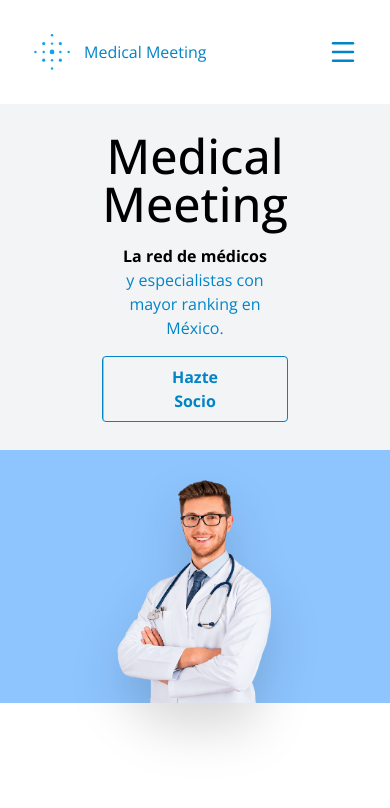
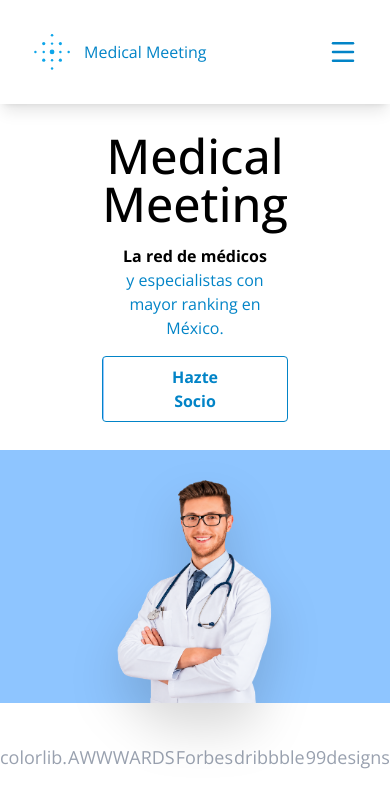
Before and after one commit to danlakelake/Medical-Meeting-React, a React (Vite) app: page / in a window 390 px wide. Shown: the top 808 px of the page. Built offline with nearby package versions, Linux system fonts and the light colour scheme.

Commit message:
ft: add responsive brands section

```diff
--- /dev/null
+++ b/src/components/Brands.tsx
@@ -0,0 +1,13 @@
+function Brands() {
+  return (
+    <div className="flex justify-between bg-white py-10 text-gray-brands text-lg md:absolute md:left-1/2 md:-translate-x-1/2 md:bottom-4 md:gap-20 md:rounded-full md:shadow-lg md:px-20">
+      <span>colorlib.</span>
+      <span>AWWWARDS</span>
+      <span>Forbes</span>
+      <span>dribbble</span>
+      <span>99designs</span>
+    </div>
+  );
+}
+
+export default Brands;
--- a/src/components/Hero.tsx
+++ b/src/components/Hero.tsx
@@ -1,15 +1,13 @@
 import heroDoctor from '../assets/hero-doctor.png';
+import Brands from './Brands';
 
 function Hero() {
   return (
     <section>
-      <div className="flex flex-col md:flex-row bg-gray-100 items-center h-auto md:h-[500px] lg:h-[600px]">
+      <div className="flex flex-col md:flex-row items-center h-auto md:h-[500px] lg:h-[600px]">
         <div className="w-full md:w-[60%] flex justify-center p-7 px-30 md:px-0">
           <div className="text-center md:text-left space-y-4">
-            <h1
-              className="text-5xl font-medium">
-              Medical Meeting
-            </h1>
+            <h1 className="text-5xl font-medium">Medical Meeting</h1>
             <p>
               <span className="font-bold">La red de médicos</span> <br />
               <span className="text-primary">
@@ -29,6 +27,7 @@ function Hero() {
           />
         </div>
       </div>
+      <Brands/>
     </section>
   );
 }
--- a/src/index.css
+++ b/src/index.css
@@ -7,6 +7,7 @@
   --color-secondary: #00bcff;
   --color-tertiary: #8ec5ff;
   --color-light: #51a2ff;
+  --color-gray-brands: #99a1af
 }
 
 * {
```
